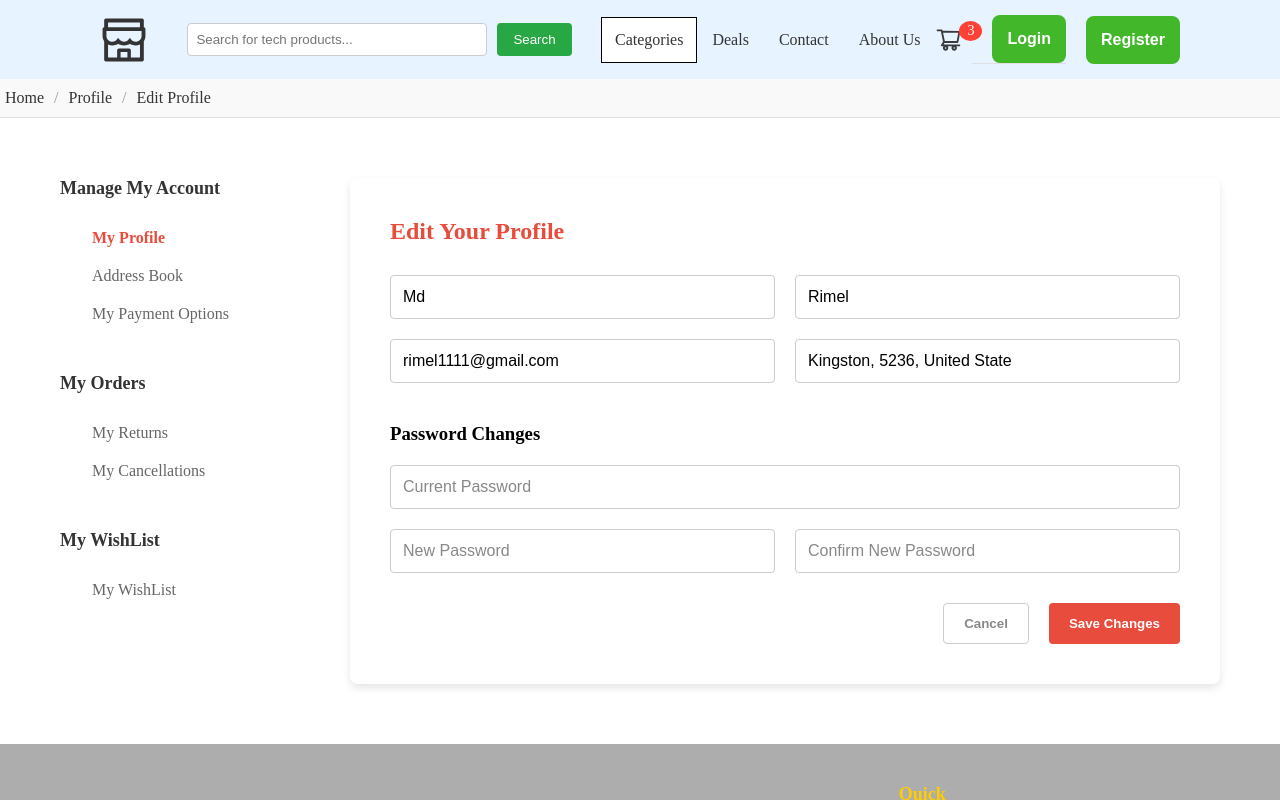
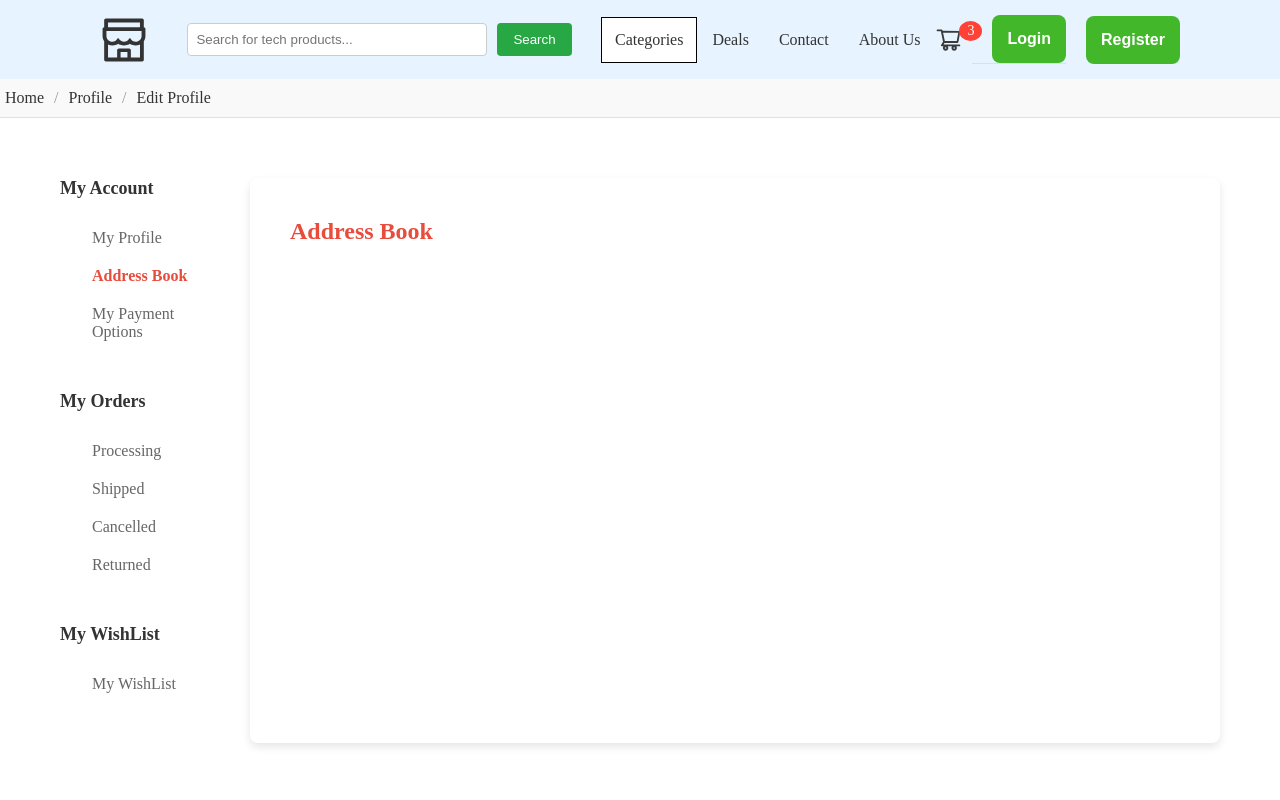
Before and after one commit to tuanle2021/KLTNWEB, a React (Create React App) app in the folder frontend/: page /profile in a window 1280 px wide. Both pictures are taken after a click on the element "Address Book". Shown: the top 800 px of the page. Built offline with nearby package versions, Linux system fonts and the light colour scheme.

Commit message:
profile page

```diff
--- /dev/null
+++ b/frontend/src/pages/ProfilePage/Account.jsx
@@ -0,0 +1,92 @@
+// src/pages/Account/Account.jsx
+import React from "react";
+import {
+  ProfileForm,
+  FormGroup,
+  Input,
+  ButtonGroup,
+  SaveButton,
+  CancelButton,
+} from "./styles";
+
+export const MyProfile = ({ profile, handleChange, handleSaveChanges }) => (
+  <ProfileForm>
+    <h2>Edit Your Profile</h2>
+    <FormGroup>
+      <Input
+        type="text"
+        name="firstName"
+        value={profile.firstName}
+        onChange={handleChange}
+        placeholder="First Name*"
+      />
+      <Input
+        type="text"
+        name="lastName"
+        value={profile.lastName}
+        onChange={handleChange}
+        placeholder="Last Name*"
+      />
+    </FormGroup>
+    <FormGroup>
+      <Input
+        type="email"
+        name="email"
+        value={profile.email}
+        onChange={handleChange}
+        placeholder="Email"
+      />
+      <Input
+        type="text"
+        name="address"
+        value={profile.address}
+        onChange={handleChange}
+        placeholder="Address"
+      />
+    </FormGroup>
+    <h3>Password Changes</h3>
+    <FormGroup>
+      <Input
+        type="password"
+        name="currentPassword"
+        value={profile.currentPassword}
+        onChange={handleChange}
+        placeholder="Current Password"
+      />
+    </FormGroup>
+    <FormGroup>
+      <Input
+        type="password"
+        name="newPassword"
+        value={profile.newPassword}
+        onChange={handleChange}
+        placeholder="New Password"
+      />
+      <Input
+        type="password"
+        name="confirmPassword"
+        value={profile.confirmPassword}
+        onChange={handleChange}
+        placeholder="Confirm New Password"
+      />
+    </FormGroup>
+    <ButtonGroup>
+      <CancelButton>Cancel</CancelButton>
+      <SaveButton onClick={handleSaveChanges}>Save Changes</SaveButton>
+    </ButtonGroup>
+  </ProfileForm>
+);
+
+export const AddressBook = () => (
+  <ProfileForm>
+    <h2>Address Book</h2>
+    {/* Add form fields for Address Book */}
+  </ProfileForm>
+);
+
+export const PaymentOptions = () => (
+  <ProfileForm>
+    <h2>My Payment Options</h2>
+    {/* Add form fields for Payment Options */}
+  </ProfileForm>
+);
--- /dev/null
+++ b/frontend/src/pages/ProfilePage/Order.jsx
@@ -0,0 +1,81 @@
+import React, { useState } from "react";
+import {
+  OrderContainer,
+  OrderInfo,
+  ProductInfo,
+  ProductDetails,
+  PriceInfo,
+  OrderActions,
+  Button,
+  StatusBadge,
+  ProfileForm,
+} from "./styles"; // Import styled components từ file styles
+
+export const OrderComponent = ({ order }) => {
+  return (
+    <ProductInfo>
+      <img src={order.image} alt={order.name} />
+      <ProductDetails>
+        <p className="product-name">{order.name}</p>
+        <p className="return-policy">Trả hàng miễn phí 15 ngày</p>
+        <p className="rattings">Đánh giá: {order.ratings}</p>
+      </ProductDetails>
+      <PriceInfo>
+        <p className="stock">{order.stock} sản phẩm</p>
+        <p>{order.price}₫</p>
+      </PriceInfo>
+    </ProductInfo>
+  );
+};
+
+const OrderListComponent = ({ title, orders }) => {
+  const [expandedOrderIndex, setExpandedOrderIndex] = useState(null);
+
+  const toggleOrderDetails = (index) => {
+    setExpandedOrderIndex(expandedOrderIndex === index ? null : index);
+  };
+
+  return (
+    <ProfileForm>
+      <h2>{title}</h2>
+
+      {orders.map((order, index) => (
+        <OrderContainer key={index}>
+          <OrderInfo>
+            <div className="flex">
+              <span className="date">{order.createdAt}</span>
+              <p>
+                Total: <strong>{order.total}₫</strong>
+              </p>
+              <StatusBadge status={order.status}>{order.status}</StatusBadge>
+            </div>
+            <div className="flex">
+              <Button onClick={() => toggleOrderDetails(index)}>
+                {expandedOrderIndex === index ? "Hide Details" : "Show Details"}
+              </Button>
+            </div>
+          </OrderInfo>
+
+          {expandedOrderIndex === index && (
+            <>
+              {order.product &&
+                Array.isArray(order.product) &&
+                order.product.map((product, index) => (
+                  <OrderComponent key={index} order={product} />
+                ))}
+
+              <OrderActions>
+                <div className="actions">
+                  <Button className="review-btn">Đánh Giá</Button>
+                  <Button className="reorder-btn">Mua Lại</Button>
+                </div>
+              </OrderActions>
+            </>
+          )}
+        </OrderContainer>
+      ))}
+    </ProfileForm>
+  );
+};
+
+export default OrderListComponent;
--- a/frontend/src/pages/ProfilePage/ProfilePage.jsx
+++ b/frontend/src/pages/ProfilePage/ProfilePage.jsx
@@ -1,4 +1,4 @@
-import React, { useState } from "react";
+import React, { useState, useEffect } from "react";
 import Roadmap from "../../components/RoadmapComponent/Roadmap";
 import {
   ProfileContainer,
@@ -6,12 +6,81 @@ import {
   SidebarGroup,
   SidebarItem,
   ProfileForm,
-  FormGroup,
-  Input,
-  ButtonGroup,
-  SaveButton,
-  CancelButton,
 } from "./styles";
+import { MyProfile, AddressBook, PaymentOptions } from "./Account";
+import OrderListComponent from "./Order";
+
+const ordersData = [
+  {
+    status: "processing",
+    product: [
+      {
+        name: "Mô hình con chuột",
+        price: "15.000",
+        stock: "12",
+        ratings: "0",
+        image:
+          "https://res.cloudinary.com/dihhw7jo1/image/upload/v1727766681/products/laptop%20asus%20vivobook%203.jpg.jpg",
+      },
+      {
+        name: "Mô hình toy con chuột cao su",
+        price: "15.000",
+        stock: "12",
+        ratings: "0",
+        image:
+          "https://res.cloudinary.com/dihhw7jo1/image/upload/v1727766681/products/laptop%20asus%20vivobook%203.jpg.jpg",
+      },
+    ],
+    total: "29.000",
+    createdAt: "2021-09-01",
+  },
+  {
+    status: "processing",
+    product: [
+      {
+        name: "Mô hình con chuột",
+        price: "15.000",
+        stock: "12",
+        ratings: "0",
+        image:
+          "https://res.cloudinary.com/dihhw7jo1/image/upload/v1727766681/products/laptop%20asus%20vivobook%203.jpg.jpg",
+      },
+      {
+        name: "Mô hình toy con chuột cao su",
+        price: "15.000",
+        stock: "12",
+        ratings: "0",
+        image:
+          "https://res.cloudinary.com/dihhw7jo1/image/upload/v1727766681/products/laptop%20asus%20vivobook%203.jpg.jpg",
+      },
+    ],
+    total: "29.000",
+    createdAt: "2021-09-01",
+  },
+  {
+    status: "shipped",
+    product: [
+      {
+        name: "Mô hình con chuột giả trang trí halloween, đồ chơi cho bé, trẻ em, toy con chuột cao su",
+        price: "15.000",
+        stock: "12",
+        ratings: "0",
+        image:
+          "https://res.cloudinary.com/dihhw7jo1/image/upload/v1727766681/products/laptop%20asus%20vivobook%203.jpg.jpg",
+      },
+      {
+        name: "Mô hình con chuột giả trang trí halloween, đồ chơi cho bé, trẻ em, toy con chuột cao su",
+        price: "15.000",
+        stock: "12",
+        ratings: "0",
+        image:
+          "https://res.cloudinary.com/dihhw7jo1/image/upload/v1727766681/products/laptop%20asus%20vivobook%203.jpg.jpg",
+      },
+    ],
+    total: "29.000",
+    createdAt: "2021-09-01",
+  },
+];
 
 const ProfilePage = () => {
   const [profile, setProfile] = useState({
@@ -24,6 +93,8 @@ const ProfilePage = () => {
     confirmPassword: "",
   });
 
+  const [selectedItem, setSelectedItem] = useState("My Profile");
+
   const handleChange = (e) => {
     const { name, value } = e.target;
     setProfile({ ...profile, [name]: value });
@@ -31,6 +102,48 @@ const ProfilePage = () => {
 
   const handleSaveChanges = () => {
     console.log("Saving changes...", profile);
+  };
+
+  const [orders, setOrders] = useState([]);
+
+  useEffect(() => {
+    // Simulate fetching data from an API
+    setOrders(ordersData);
+  }, []);
+
+  const renderForm = () => {
+    const filteredOrders = orders.filter(
+      (order) => order.status === selectedItem.toLowerCase()
+    );
+    switch (selectedItem) {
+      case "My Profile":
+        return (
+          <MyProfile
+            profile={profile}
+            handleChange={handleChange}
+            handleSaveChanges={handleSaveChanges}
+          />
+        );
+      case "Address Book":
+        return <AddressBook />;
+      case "My Payment Options":
+        return <PaymentOptions />;
+      case "Processing":
+      case "Shipped":
+      case "Cancelled":
+      case "Returned":
+        return (
+          <OrderListComponent title={selectedItem} orders={filteredOrders} />
+        );
+      case "My WishList":
+        return (
+          <ProfileForm>
+            <h2>My WishList</h2>
+          </ProfileForm>
+        );
+      default:
+        return null;
+    }
   };
 
   return (
@@ -41,95 +154,68 @@ const ProfilePage = () => {
         {/* Sidebar chứa các mục quản lý tài khoản */}
         <Sidebar>
           <SidebarGroup>
-            <h4>Manage My Account</h4>
-            <SidebarItem className="active">My Profile</SidebarItem>
-            <SidebarItem>Address Book</SidebarItem>
-            <SidebarItem>My Payment Options</SidebarItem>
+            <h4>My Account</h4>
+            <SidebarItem
+              className={selectedItem === "My Profile" ? "active" : ""}
+              onClick={() => setSelectedItem("My Profile")}
+            >
+              My Profile
+            </SidebarItem>
+            <SidebarItem
+              className={selectedItem === "Address Book" ? "active" : ""}
+              onClick={() => setSelectedItem("Address Book")}
+            >
+              Address Book
+            </SidebarItem>
+            <SidebarItem
+              className={selectedItem === "My Payment Options" ? "active" : ""}
+              onClick={() => setSelectedItem("My Payment Options")}
+            >
+              My Payment Options
+            </SidebarItem>
           </SidebarGroup>
 
           <SidebarGroup>
             <h4>My Orders</h4>
-            <SidebarItem>My Returns</SidebarItem>
-            <SidebarItem>My Cancellations</SidebarItem>
+            <SidebarItem
+              className={selectedItem === "Processing" ? "active" : ""}
+              onClick={() => setSelectedItem("Processing")}
+            >
+              Processing
+            </SidebarItem>
+            <SidebarItem
+              className={selectedItem === "Shipped" ? "active" : ""}
+              onClick={() => setSelectedItem("Shipped")}
+            >
+              Shipped
+            </SidebarItem>
+            <SidebarItem
+              className={selectedItem === "Cancelled" ? "active" : ""}
+              onClick={() => setSelectedItem("Cancelled")}
+            >
+              Cancelled
+            </SidebarItem>
+            <SidebarItem
+              className={selectedItem === "Returned" ? "active" : ""}
+              onClick={() => setSelectedItem("Returned")}
+            >
+              Returned
+            </SidebarItem>
           </SidebarGroup>
 
           <SidebarGroup>
             <h4>My WishList</h4>
-            <SidebarItem>My WishList</SidebarItem>
+            <SidebarItem
+              className={selectedItem === "My WishList" ? "active" : ""}
+              onClick={() => setSelectedItem("My WishList")}
+            >
+              My WishList
+            </SidebarItem>
           </SidebarGroup>
         </Sidebar>
 
         {/* Form chỉnh sửa thông tin tài khoản */}
-        <ProfileForm>
-          <h2>Edit Your Profile</h2>
-
-          <FormGroup>
-            <Input
-              type="text"
-              name="firstName"
-              value={profile.firstName}
-              onChange={handleChange}
-              placeholder="First Name*"
-            />
-            <Input
-              type="text"
-              name="lastName"
-              value={profile.lastName}
-              onChange={handleChange}
-              placeholder="Last Name*"
-            />
-          </FormGroup>
-
-          <FormGroup>
-            <Input
-              type="email"
-              name="email"
-              value={profile.email}
-              onChange={handleChange}
-              placeholder="Email"
-            />
-            <Input
-              type="text"
-              name="address"
-              value={profile.address}
-              onChange={handleChange}
-              placeholder="Address"
-            />
-          </FormGroup>
-
-          <h3>Password Changes</h3>
-          <FormGroup>
-            <Input
-              type="password"
-              name="currentPassword"
-              value={profile.currentPassword}
-              onChange={handleChange}
-              placeholder="Current Password"
-            />
-          </FormGroup>
-
-          <FormGroup>
-            <Input
-              type="password"
-              name="newPassword"
-              value={profile.newPassword}
-              onChange={handleChange}
-              placeholder="New Password"
-            />
-            <Input
-              type="password"
-              name="confirmPassword"
-              value={profile.confirmPassword}
-              onChange={handleChange}
-              placeholder="Confirm New Password"
-            />
-          </FormGroup>
-
-          <ButtonGroup>
-            <CancelButton>Cancel</CancelButton>
-            <SaveButton onClick={handleSaveChanges}>Save Changes</SaveButton>
-          </ButtonGroup>
-        </ProfileForm>
+        {renderForm()}
       </ProfileContainer>
     </div>
   );
--- a/frontend/src/pages/ProfilePage/styles.js
+++ b/frontend/src/pages/ProfilePage/styles.js
@@ -8,7 +8,7 @@ export const ProfileContainer = styled.div`
 `;
 
 export const Sidebar = styled.div`
-  width: 250px;
+  width: 150px;
   margin-right: 40px;
 `;
 
@@ -112,3 +112,107 @@ export const CancelButton = styled.button`
     border-color: #333;
   }
 `;
+
+export const OrderContainer = styled.div`
+  background-color: #fff;
+  padding: 20px;
+  border-radius: 8px;
+  box-shadow: 0 2px 10px rgba(0, 0, 0, 0.1);
+  margin-bottom: 20px;
+`;
+
+export const OrderInfo = styled.div`
+  display: flex;
+  justify-content: space-between;
+  align-items: center;
+  border-bottom: 1px solid #eee;
+  padding-bottom: 10px;
+
+  .flex {
+    display: flex;
+    gap: 20px;
+  }
+
+  .date {
+    margin-left: 10px;
+    color: #007bff;
+    color: #000;
+  }
+`;
+
+export const ProductInfo = styled.div`
+  display: flex;
+  align-items: center;
+  padding: 20px 0;
+
+  img {
+    width: 80px;
+    height: 80px;
+    margin-right: 20px;
+  }
+`;
+
+export const ProductDetails = styled.div`
+  flex: 1;
+
+  .product-name {
+    font-size: 14px;
+    margin-bottom: 5px;
+  }
+  .rattings,
+  .return-policy {
+    font-size: 12px;
+    color: #666;
+  }
+`;
+
+export const PriceInfo = styled.div`
+  font-size: 16px;
+  font-weight: bold;
+  color: #000;
+  .stock {
+    font-size: 14px;
+    color: #666;
+  }
+`;
+
+export const OrderActions = styled.div`
+  display: flex;
+  justify-content: space-between;
+  align-items: center;
+  border-top: 1px solid #eee;
+  padding-top: 10px;
+
+  .actions {
+    display: flex;
+    gap: 10px;
+  }
+`;
+
+export const Button = styled.button`
+  padding: 10px 15px;
+  border: none;
+  border-radius: 4px;
+  cursor: pointer;
+  background-color: #f56b2a;
+  color: #fff;
+  font-weight: bold;
+
+  &.review-btn {
+    background-color: #ff5722;
+  }
+
+  &.reorder-btn {
+    background-color: #4caf50;
+  }
+`;
+
+export const StatusBadge = styled.span`
+  font-size: 14px;
+  padding: 5px 10px;
+  border-radius: 4px;
+  background-color: ${({ status }) =>
+    status === "HOÀN THÀNH" ? "#4caf50" : "#f44336"};
+  color: #fff;
+  font-weight: bold;
+`;
```
